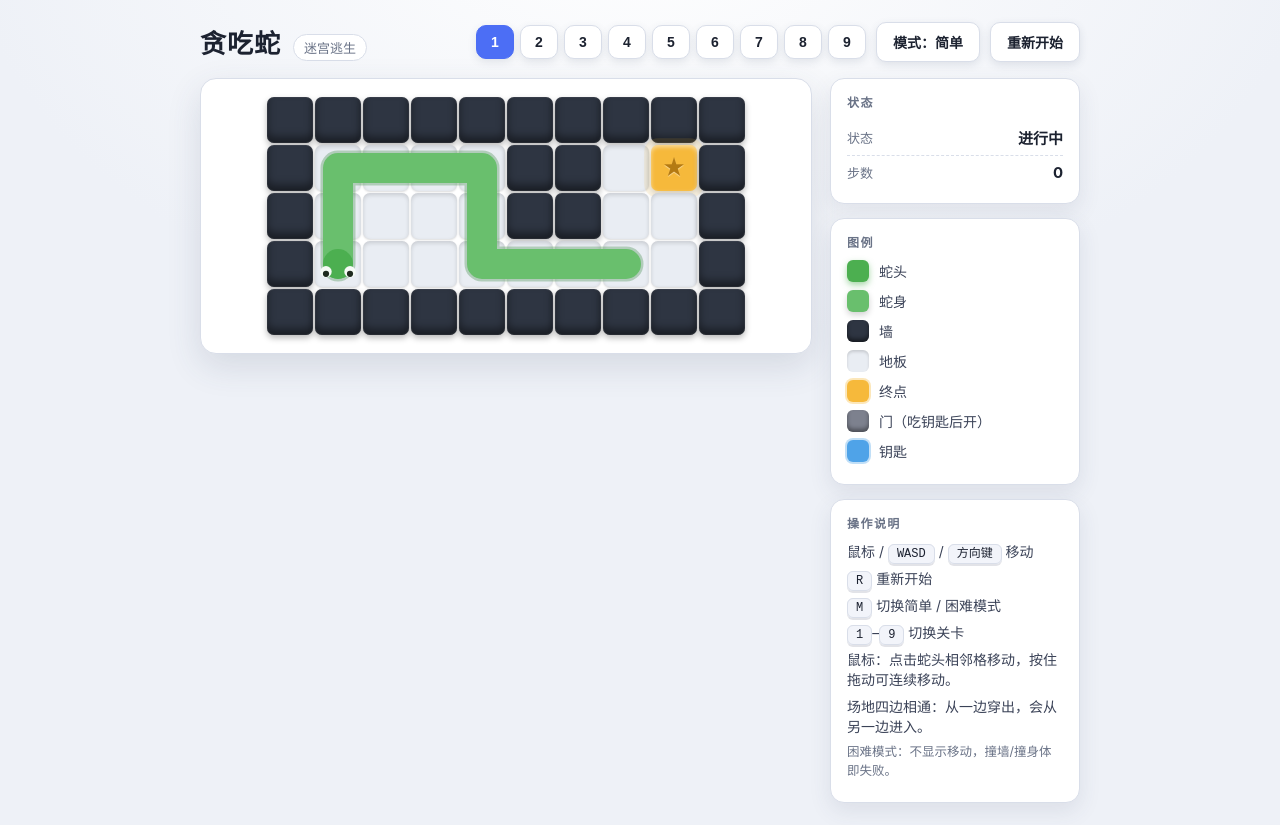
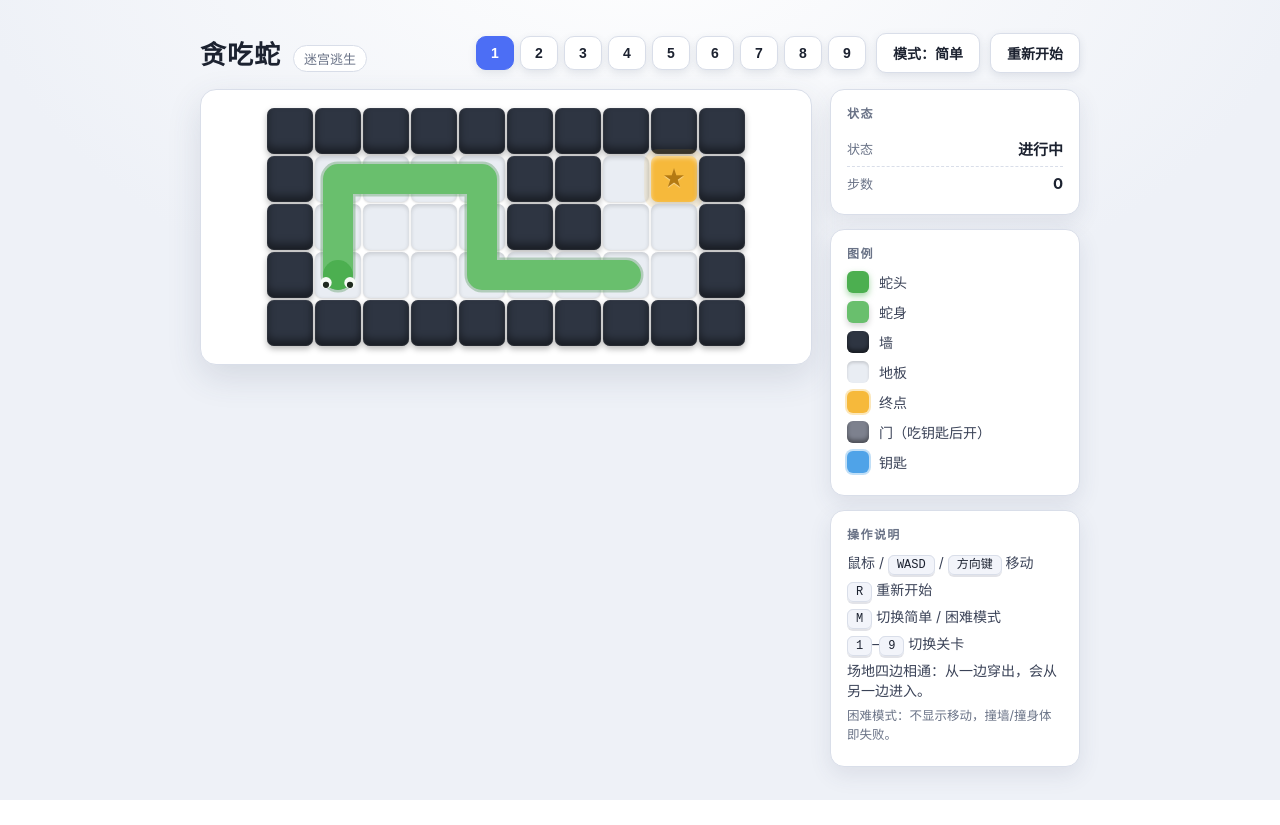
Before and after one commit to axiomofchoice-hjt/memorysnake, a React (Vite) app: page / in a window 1280 px wide. After the commit the page ends 800 px from the top, so only its background shows below. Built offline with nearby package versions, Linux system fonts and the light colour scheme.

Commit message:
docs: 移除重复的鼠标操作说明行

```diff
--- a/src/components/Panel.jsx
+++ b/src/components/Panel.jsx
@@ -29,7 +29,6 @@ export default function Panel({ game, hardMode }) {
         <div className="hint"><kbd>R</kbd> 重新开始</div>
         <div className="hint"><kbd>M</kbd> 切换简单 / 困难模式</div>
         <div className="hint"><kbd>1</kbd>–<kbd>9</kbd> 切换关卡</div>
-        <div className="hint">鼠标：点击蛇头相邻格移动，按住拖动可连续移动。</div>
         <div className="hint">场地四边相通：从一边穿出，会从另一边进入。</div>
         <div className="hint mode-note">困难模式：不显示移动，撞墙/撞身体即失败。</div>
       </div>
```
